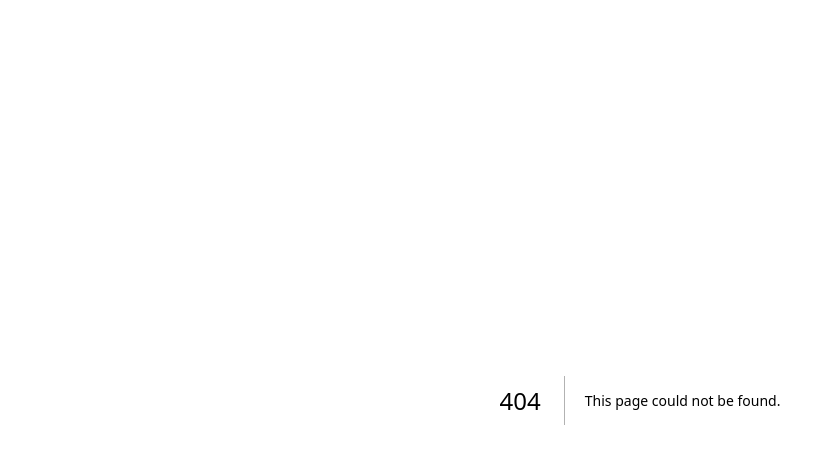
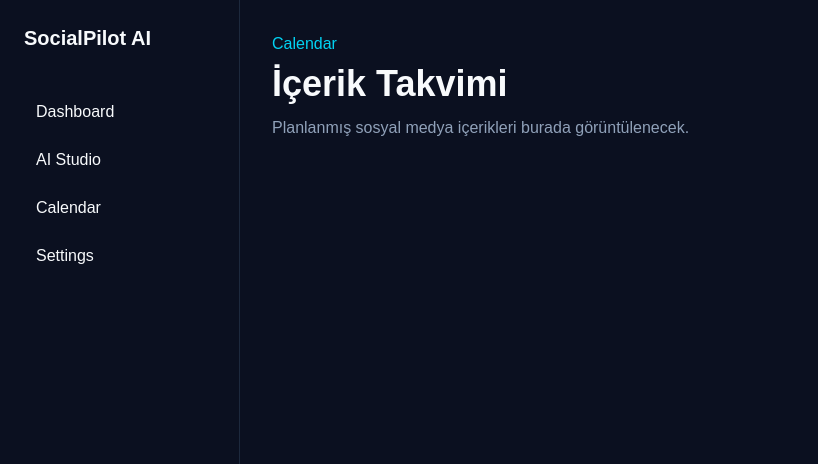
Before and after one commit to mulayimmusab1314/SocialPilot-v2, a Next.js app: page /dashboard/calendar in a window 1280 px wide. Before the commit this address had no page. Shown: the top 464 px of the page, without its empty margins (0-818 px from the left). Built offline with nearby package versions, Linux system fonts and the light colour scheme.

Commit message:
Add calendar page

```diff
--- /dev/null
+++ b/app/dashboard/calendar/page.tsx
@@ -0,0 +1,3 @@
+export default function CalendarPage() {
+  return <section><p className="text-cyan-400">Calendar</p><h1 className="mt-2 text-4xl font-bold">İçerik Takvimi</h1><p className="mt-3 text-slate-400">Planlanmış sosyal medya içerikleri burada görüntülenecek.</p></section>;
+}
```
